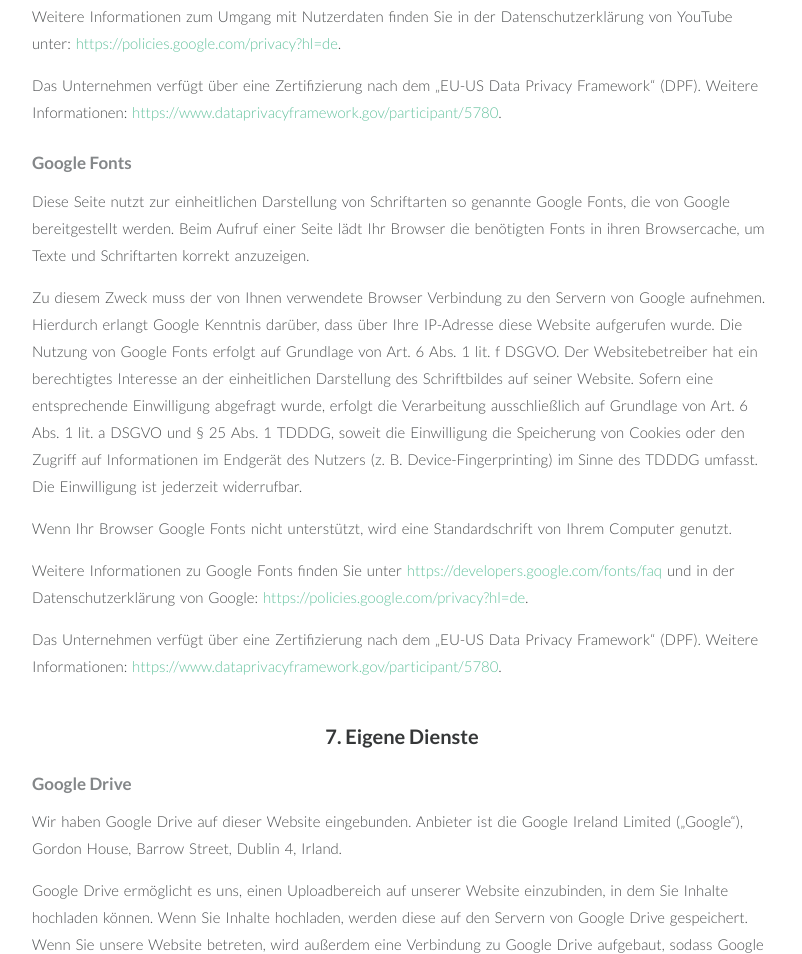
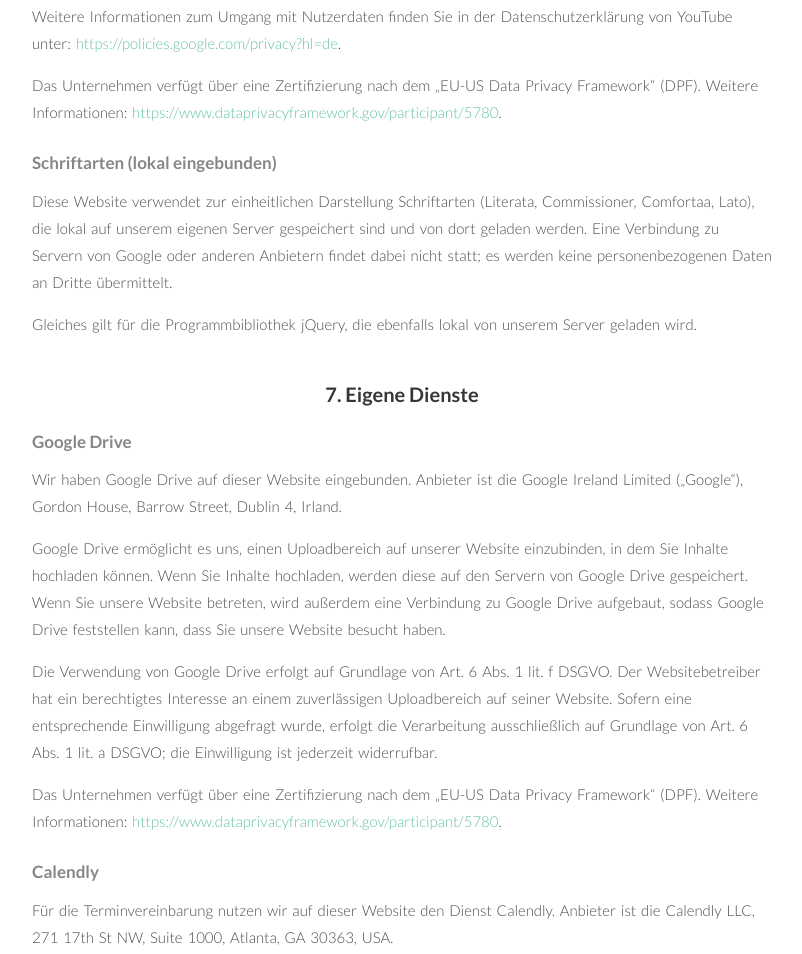
Before and after one commit to kleanthiyorke/kleanthiyorke.github.io, a plain HTML site: page datenschutz.html in a window 1280 px wide. Shown: the part 9092-10046 px from the top of the page, without its empty margins (238-1040 px from the left). Drawn offline with Linux system fonts and the light colour scheme.

Commit message:
Home, Datenschutz, Impressum: local fonts + jQuery

```diff
--- a/datenschutz.html
+++ b/datenschutz.html
@@ -9,7 +9,7 @@
 		<link href="css/bootstrap.min.css" rel="stylesheet">
 		<link href="css/styles.css?v=1.2" rel="stylesheet">
 		<link href="css/queries.css?v=1.2" rel="stylesheet">
-		<link href="https://fonts.googleapis.com/css?family=Lato:300,400,700&display=swap" rel="stylesheet">
+		<link rel="stylesheet" href="/webfonts/fonts.css">
 		<style>
 			body { font-family: 'Lato', sans-serif; color: #353738; }
 			.legal-wrap { max-width: 780px; margin: 0 auto; padding: 60px 20px 80px; line-height: 1.7; }
@@ -150,12 +150,9 @@
 			<p>Weitere Informationen zum Umgang mit Nutzerdaten finden Sie in der Datenschutzerklärung von YouTube unter: <a href="https://policies.google.com/privacy?hl=de" target="_blank">https://policies.google.com/privacy?hl=de</a>.</p>
 			<p>Das Unternehmen verfügt über eine Zertifizierung nach dem „EU-US Data Privacy Framework“ (DPF). Weitere Informationen: <a href="https://www.dataprivacyframework.gov/participant/5780" target="_blank">https://www.dataprivacyframework.gov/participant/5780</a>.</p>
 
-			<h3>Google Fonts</h3>
-			<p>Diese Seite nutzt zur einheitlichen Darstellung von Schriftarten so genannte Google Fonts, die von Google bereitgestellt werden. Beim Aufruf einer Seite lädt Ihr Browser die benötigten Fonts in ihren Browsercache, um Texte und Schriftarten korrekt anzuzeigen.</p>
-			<p>Zu diesem Zweck muss der von Ihnen verwendete Browser Verbindung zu den Servern von Google aufnehmen. Hierdurch erlangt Google Kenntnis darüber, dass über Ihre IP-Adresse diese Website aufgerufen wurde. Die Nutzung von Google Fonts erfolgt auf Grundlage von Art. 6 Abs. 1 lit. f DSGVO. Der Websitebetreiber hat ein berechtigtes Interesse an der einheitlichen Darstellung des Schriftbildes auf seiner Website. Sofern eine entsprechende Einwilligung abgefragt wurde, erfolgt die Verarbeitung ausschließlich auf Grundlage von Art. 6 Abs. 1 lit. a DSGVO und § 25 Abs. 1 TDDDG, soweit die Einwilligung die Speicherung von Cookies oder den Zugriff auf Informationen im Endgerät des Nutzers (z. B. Device-Fingerprinting) im Sinne des TDDDG umfasst. Die Einwilligung ist jederzeit widerrufbar.</p>
-			<p>Wenn Ihr Browser Google Fonts nicht unterstützt, wird eine Standardschrift von Ihrem Computer genutzt.</p>
-			<p>Weitere Informationen zu Google Fonts finden Sie unter <a href="https://developers.google.com/fonts/faq" target="_blank">https://developers.google.com/fonts/faq</a> und in der Datenschutzerklärung von Google: <a href="https://policies.google.com/privacy?hl=de" target="_blank">https://policies.google.com/privacy?hl=de</a>.</p>
-			<p>Das Unternehmen verfügt über eine Zertifizierung nach dem „EU-US Data Privacy Framework“ (DPF). Weitere Informationen: <a href="https://www.dataprivacyframework.gov/participant/5780" target="_blank">https://www.dataprivacyframework.gov/participant/5780</a>.</p>
+			<h3>Schriftarten (lokal eingebunden)</h3>
+			<p>Diese Website verwendet zur einheitlichen Darstellung Schriftarten (Literata, Commissioner, Comfortaa, Lato), die lokal auf unserem eigenen Server gespeichert sind und von dort geladen werden. Eine Verbindung zu Servern von Google oder anderen Anbietern findet dabei nicht statt; es werden keine personenbezogenen Daten an Dritte übermittelt.</p>
+			<p>Gleiches gilt für die Programmbibliothek jQuery, die ebenfalls lokal von unserem Server geladen wird.</p>
 
 			<h2>7. Eigene Dienste</h2>
 			<h3>Google Drive</h3>
```
Also changed, not shown: impressum.html (+1 -1 lines), index.html (+2 -3 lines).
